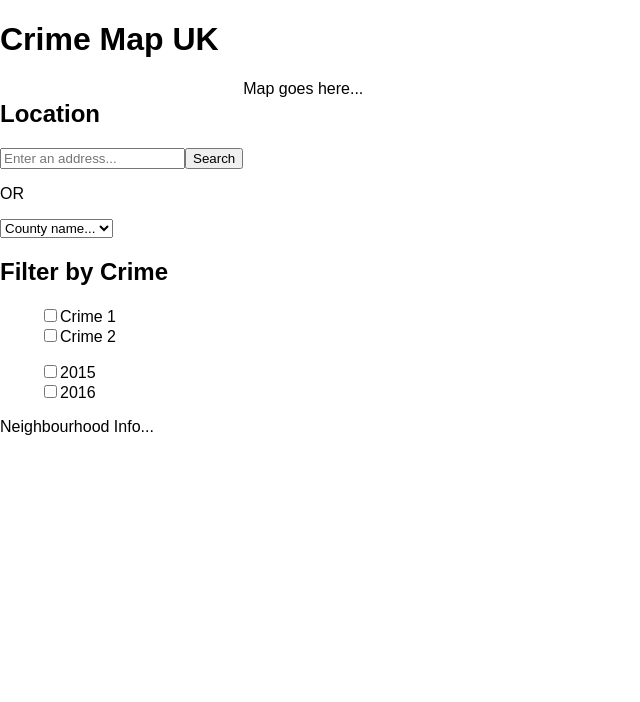
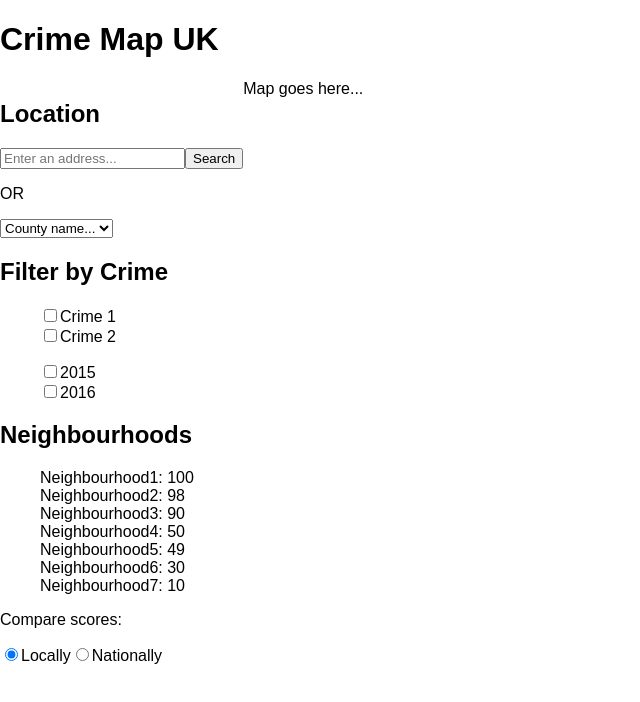
Before and after one commit to NickBellamy/UK-Police-Station-Finder, a React (Create React App) app: page / in a window 1280 px wide. Shown: the top 702 px of the page, without its empty margins (0-640 px from the left). Built offline with nearby package versions, Linux system fonts and the light colour scheme.

Commit message:
feat: Add basic HTML to NeighbourhoodInfo

```diff
--- a/src/NeighbourhoodInfo.js
+++ b/src/NeighbourhoodInfo.js
@@ -1,5 +1,29 @@
 import React from 'react';
 
-const NeighbourhoodInfo = () => <div>Neighbourhood Info...</div>;
+const NeighbourhoodInfo = () => (
+  <div>
+    <h2>Neighbourhoods</h2>
+    <ul>
+      <li>Neighbourhood1: 100</li>
+      <li>Neighbourhood2: 98</li>
+      <li>Neighbourhood3: 90</li>
+      <li>Neighbourhood4: 50</li>
+      <li>Neighbourhood5: 49</li>
+      <li>Neighbourhood6: 30</li>
+      <li>Neighbourhood7: 10</li>
+    </ul>
+    <p>Compare scores:</p>
+    <input
+      type="radio"
+      id="local"
+      name="areaComparison"
+      value="local"
+      checked
+    />
+    <label for="local">Locally</label>
+    <input type="radio" id="national" name="areaComparison" value="national" />
+    <label for="national">Nationally</label>
+  </div>
+);
 
 export default NeighbourhoodInfo;
```
